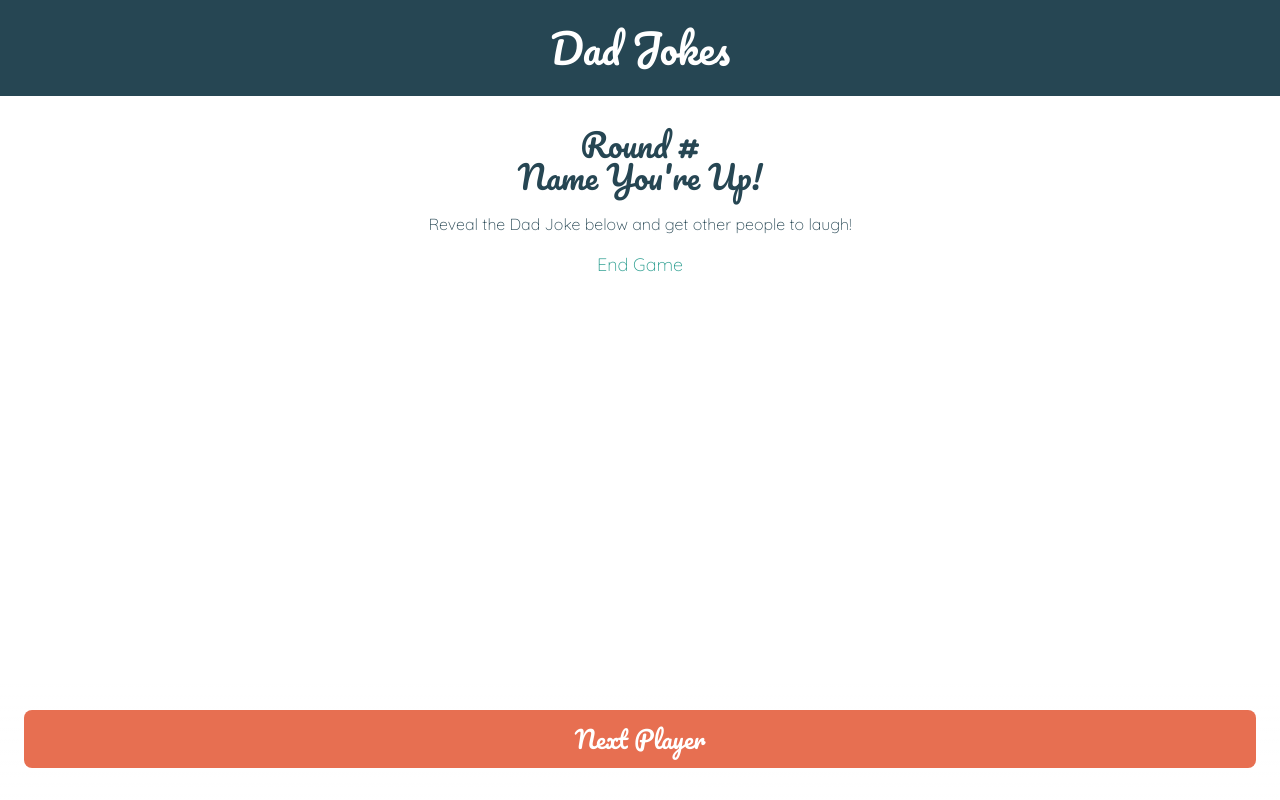
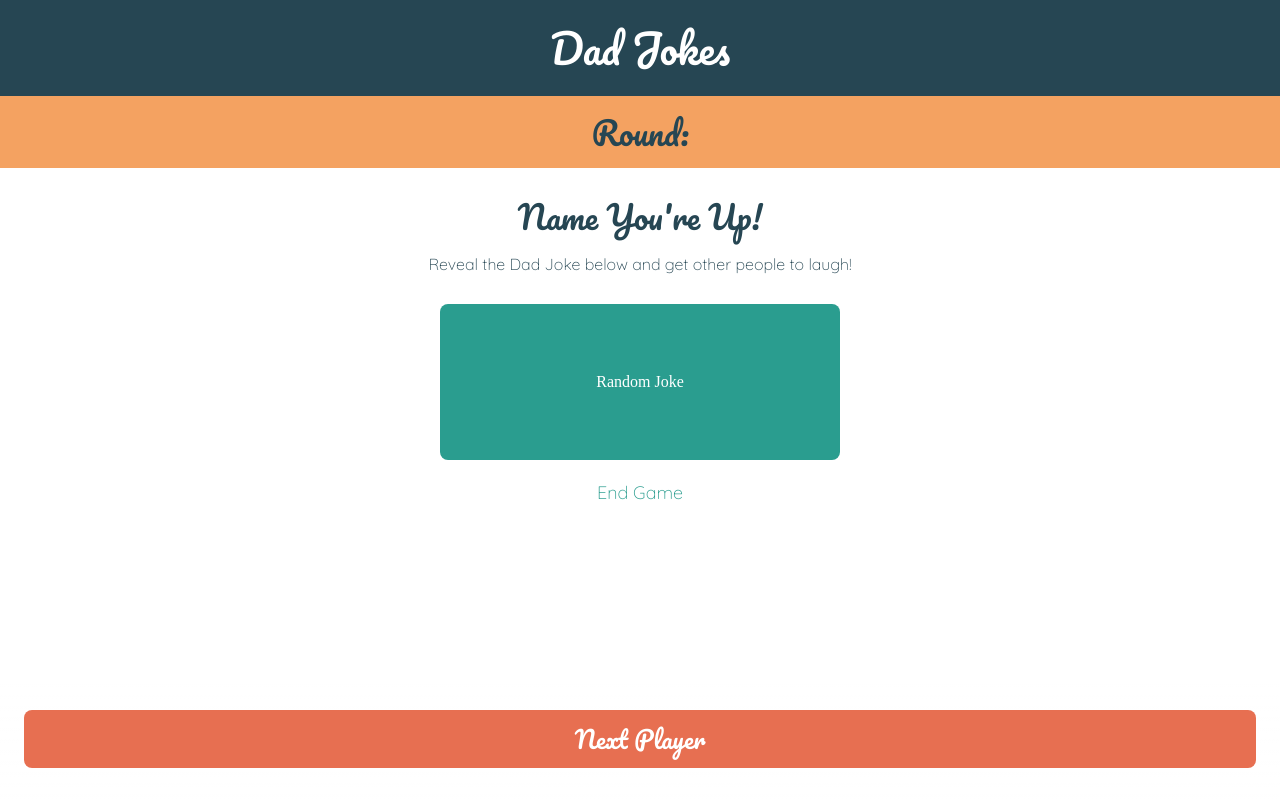
Before and after one commit to MitchellHCrane/dadjokewars, a React (Create React App) app: page /play-game in a window 1280 px wide. Built offline with nearby package versions, Linux system fonts and the light colour scheme.

Commit message:
design update

```diff
--- a/src/features/play_game/PlayGame.css
+++ b/src/features/play_game/PlayGame.css
@@ -0,0 +1,37 @@
+.roundContainer {
+    text-align: center;
+    height: 72px;
+    line-height: 72px;
+    background-color: #f4a261;
+    vertical-align: middle;
+}
+
+#roundNumber {
+    /* padding:   */
+}
+
+.jokeContainer {
+    display: flex;
+    justify-content: center;
+    margin-top: 32px;
+}
+
+.jokeBox {
+    position: relative;
+    color: #fff;
+    align-self: center;
+    height: 156px;
+    width: 80vw;
+    max-width: 400px;
+    background-color: #2A9D8F;
+    border-radius: 8px;
+}
+
+.randomJoke {
+    padding: 16px;
+    margin: 0;
+    position: absolute;
+    top: 50%;
+    left: 50%;
+    transform: translate(-50%, -50%);
+}
--- a/src/features/play_game/PlayGame.tsx
+++ b/src/features/play_game/PlayGame.tsx
@@ -1,13 +1,25 @@
 import { Link } from "react-router-dom";
+
 
 function PlayGame() {
   return (
+    <div>
+      <div className="roundContainer">
+        <h2 className="pacificoBlueH2" id="roundNumber">
+          Round:
+        </h2>
+      </div>
       <div className="pageLayoutContainer">
-      <h2 className="pacificoBlueH2">Round #</h2>
         <h2 className="pacificoBlueH2">Name You're Up!</h2>
         <p className="playerAndRoundsP">
           Reveal the Dad Joke below and get other people to laugh!
         </p>
+        <div className="jokeContainer">
+          <div className="jokeBox">
+            <p className="randomJoke">Random Joke</p>
+          </div>
+          {/* <button onClick={blurEffect}></button> */}
+        </div>
         <div className="bottomButtons">
           <Link to="">
             <button id="bottomBtn" className="orangeBtn">
@@ -23,6 +35,7 @@ function PlayGame() {
           </p>
         </div>
       </div>
+    </div>
   );
 }
 
```
Also changed, not shown: src/features/play_game/BlurToggle.tsx (added, +33 -0 lines). Lines whose indentation alone changed are shown as unchanged.
